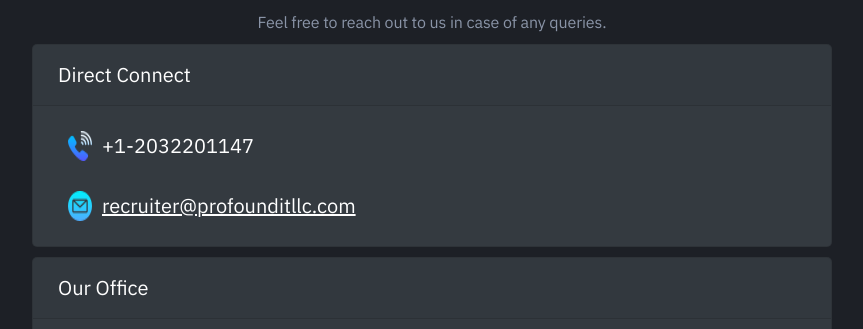
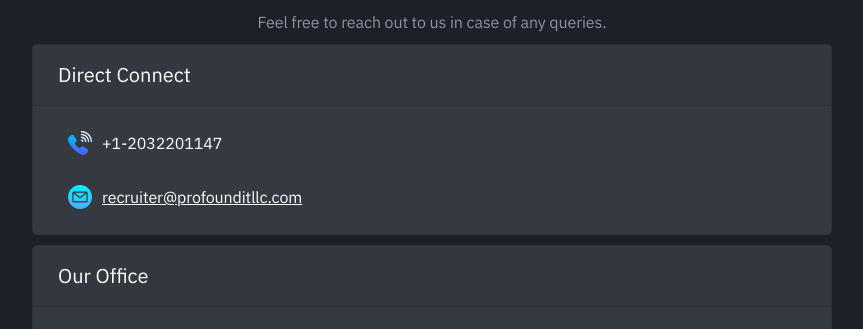
Before and after one commit to ashish051321/profoundit, a website: page index.html in a window 1280 px wide. Shown: the part 1940-2269 px from the top of the page, without its empty margins (208-1071 px from the left). Drawn offline with Linux system fonts and the light colour scheme.

Commit message:
font size change

```diff
--- a/index.html
+++ b/index.html
@@ -322,11 +322,11 @@
                                 <div class="card-body">
                                     <div class="ml-2 text-decoration-none d-flex">
                                         <img src="dist/images/phone.png" alt="" />
-                                        <a class="text-decoration-none ml-2 text-white" href="tel:+1-2032201147">+1-2032201147</a>
+                                        <a class="text-xs text-decoration-none ml-2 text-white" target="_blank" href="tel:+1-2032201147">+1-2032201147</a>
                                     </div>
                                     <div class="mt-4 ml-2 text-decoration-none d-flex flex-row">
                                             <img width="24" height="24" src="dist/images/email.png" alt="" />
-                                            <a class="ml-2 text-white" href="mailto:recruiter@profounditllc.com">recruiter@profounditllc.com</a>
+                                            <a class="text-xs ml-2 text-white" href="mailto:recruiter@profounditllc.com">recruiter@profounditllc.com</a>
                                     </div>
                                 </div>
                             </div>
```
